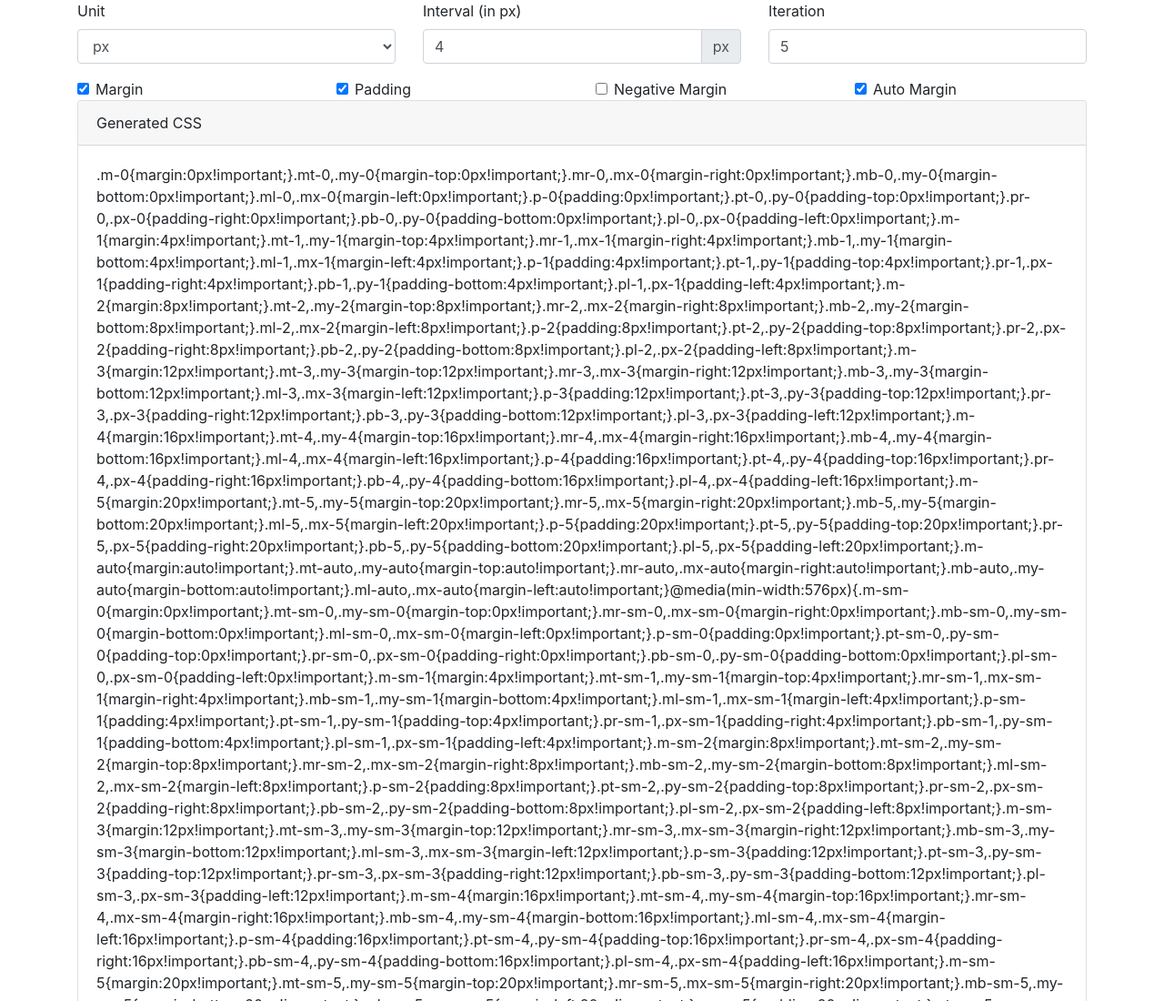
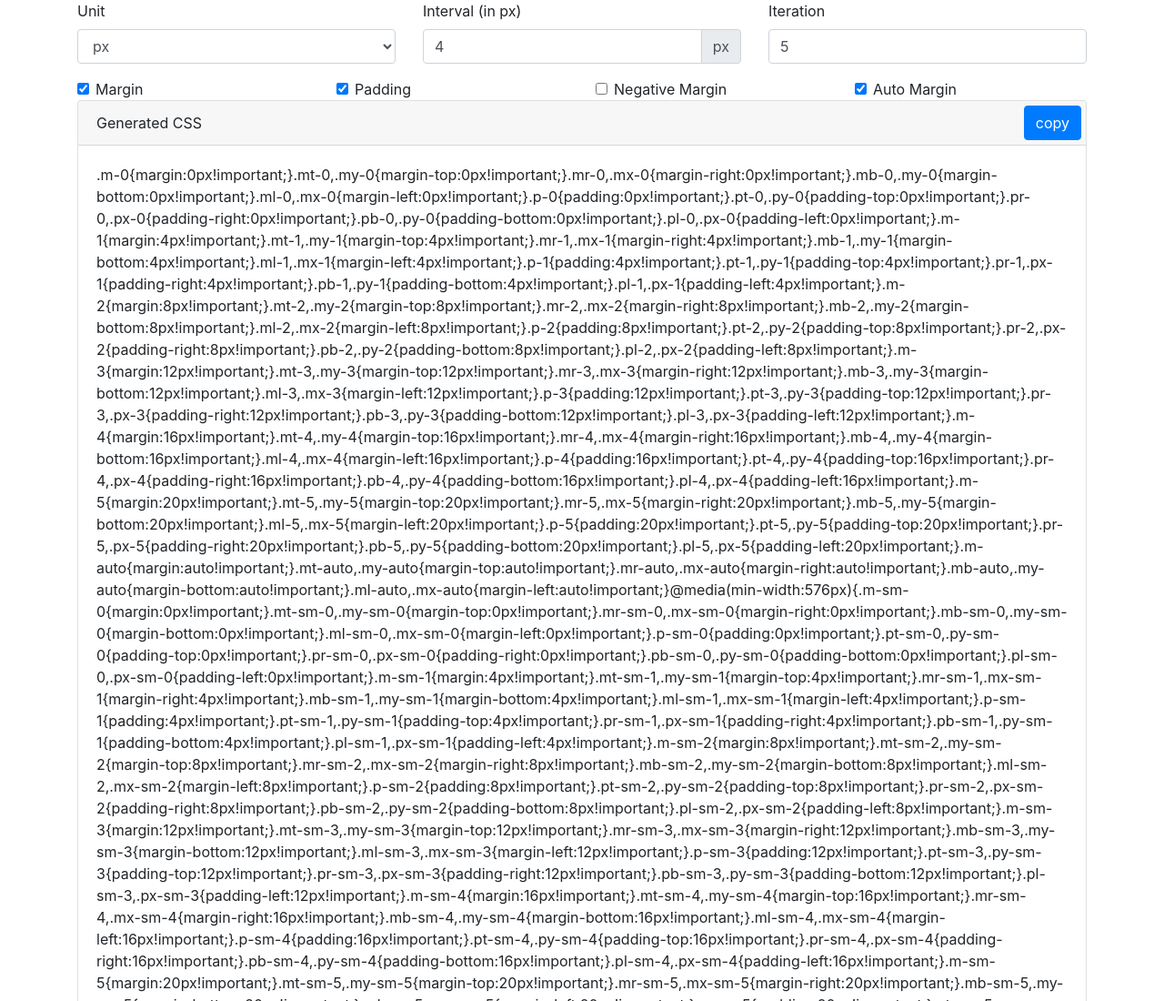
Before and after one commit to smitdesai16/bootstrap-spacing-overrider, a plain HTML site: page index.html in a window 1280 px wide. Shown: the top 1100 px of the page at 91% size. Drawn offline with nearby package versions, Linux system fonts and the light colour scheme.

Commit message:
Adding copy to clipboard functionality

```diff
--- a/index.html
+++ b/index.html
@@ -71,7 +71,7 @@
 				<div class="col-12">
 					<div class="card">
 						<div class="card-header">
-							Generated CSS
+							Generated CSS <button @click="copyToClipboard" class="btn btn-primary" style="position:absolute;right:5px;top:5px;">copy</button>
 						</div>
 						<div class="card-body">
 							{{ generatedCSS }}
@@ -214,6 +214,30 @@
 					cssXL += '}';
 					return cssXS + cssSM + cssMD + cssLG + cssXL;
 				}
+			},
+			methods: {
+				copyToClipboard: function() {
+					if (window.clipboardData && window.clipboardData.setData) {
+						return clipboardData.setData("Text", this.generatedCSS);
+					}
+					else if (document.queryCommandSupported && document.queryCommandSupported("copy")) {
+						var textarea = document.createElement("textarea");
+						textarea.textContent = this.generatedCSS;
+						textarea.style.position = "fixed";
+						document.body.appendChild(textarea);
+						textarea.select();
+						try {
+							return document.execCommand("copy");  // Security exception may be thrown by some browsers.
+						}
+						catch (ex) {
+							console.warn("Copy to clipboard failed.", ex);
+							return false;
+						}
+						finally {
+							document.body.removeChild(textarea);
+						}
+					}
+				}
 			}
 		})
 	</script>
```
